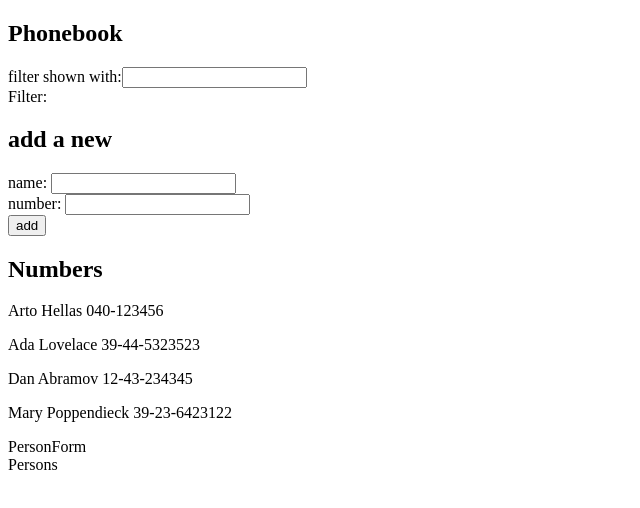
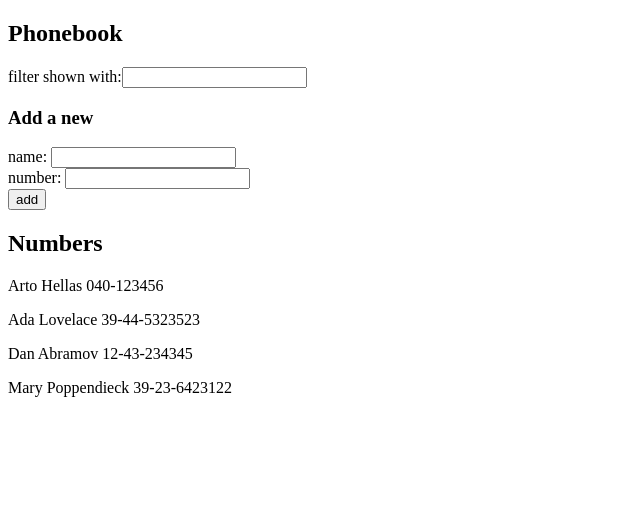
Before and after one commit to MacielDouglas/FullStackOpen, a React (Create React App) app in the folder part2/phonebook/: page / in a window 1280 px wide. Shown: the top 508 px of the page, without its empty margins (0-640 px from the left). Built offline with nearby package versions, Linux system fonts and the light colour scheme.

Commit message:
terminado exercicios 2.10, refatorado em componentes Filter, Persons e PersonsForm

```diff
--- a/part2/phonebook/src/App.js
+++ b/part2/phonebook/src/App.js
@@ -1,10 +1,9 @@
 import React, { useState } from 'react';
-// import Filter from './components/Filter';
+import Filter from './components/Filter';
 import PersonForm from './components/PersonForm';
 import Persons from './components/Persons';
 
 const App = () => {
-  // const [persons, setPersons] = useState([]);
   const [persons, setPersons] = useState([
     { name: 'Arto Hellas', number: '040-123456', id: 1 },
     { name: 'Ada Lovelace', number: '39-44-5323523', id: 2 },
@@ -44,29 +43,49 @@ const App = () => {
   };
 
   //Filtro de pessoas
-  const people = persons.map((person) => person.name.toLowerCase());
+  const people = persons.map(
+    (person) => `${person.name.toLowerCase()}` + ' ' + `${person.number}`
+  );
 
   const filterItems = (batata) => {
     const valor = people.filter((names) => names.indexOf(batata) > -1);
     if (valor.length !== 0) {
       return valor;
     }
-    return 'Nome não encontrado';
+    return false;
   };
-  console.log(filterItems(filterInput.toLowerCase()));
+
+  const mostrar = filterItems(filterInput.toLowerCase());
 
   const handleFilterChange = (event) => {
     setFilterInput(event.target.value);
+    // if (mostrar) {
+    //   console.log(mostrar);
+    // } else {
+    //   return false;
+    // }
   };
 
   return (
     <>
       <h2>Phonebook</h2>
-      <form>
+      <Filter
+        filterInput={filterInput}
+        handleFilterChange={handleFilterChange}
+      />
+      <h3>Add a new</h3>
+      <PersonForm
+        addNewPerson={addNewPerson}
+        newName={newName}
+        handleNameChange={handleNameChange}
+        newNumber={newNumber}
+        handleNumberChange={handleNumberChange}
+      />
+
+      {/* <form>
         <div>
           filter shown with:
           <input value={filterInput} onChange={handleFilterChange} />
-          <div>Filter: {filterInput}</div>
         </div>
       </form>
       <h2>add a new</h2>
@@ -80,17 +99,22 @@ const App = () => {
         <div>
           <button type="submit">add</button>
         </div>
-      </form>
+      </form> */}
 
       <h2>Numbers</h2>
-      {persons.map((person) => (
+      {/* {mostrar ? (
+        mostrar.map((person, i) => <p key={i}>{person}</p>)
+      ) : (
+        <p>Not found</p>
+      )} */}
+
+      {/* {persons.map((person) => (
         <p key={person.id}>
           {person.name} {person.number}
         </p>
-      ))}
-      {/* <Filter /> */}
-      <PersonForm />
-      <Persons />
+      ))} */}
+
+      <Persons mostrar={mostrar} />
     </>
   );
 };
--- a/part2/phonebook/src/components/Filter.js
+++ b/part2/phonebook/src/components/Filter.js
@@ -1,7 +1,16 @@
 import React from 'react';
 
-const Filter = () => {
-  return <div>Filter</div>;
+const Filter = ({ filterInput, handleFilterChange }) => {
+  return (
+    <div>
+      <form>
+        <div>
+          filter shown with:
+          <input value={filterInput} onChange={handleFilterChange} />
+        </div>
+      </form>
+    </div>
+  );
 };
 
 export default Filter;
--- a/part2/phonebook/src/components/PersonForm.js
+++ b/part2/phonebook/src/components/PersonForm.js
@@ -1,7 +1,28 @@
 import React from 'react';
 
-const PersonForm = () => {
-  return <div>PersonForm</div>;
+const PersonForm = ({
+  addNewPerson,
+  newName,
+  handleNameChange,
+  newNumber,
+  handleNumberChange,
+}) => {
+  return (
+    <div>
+      {' '}
+      <form onSubmit={addNewPerson}>
+        <div>
+          name: <input value={newName} onChange={handleNameChange} />
+        </div>
+        <div>
+          number: <input value={newNumber} onChange={handleNumberChange} />
+        </div>
+        <div>
+          <button type="submit">add</button>
+        </div>
+      </form>
+    </div>
+  );
 };
 
 export default PersonForm;
--- a/part2/phonebook/src/components/Persons.js
+++ b/part2/phonebook/src/components/Persons.js
@@ -1,7 +1,21 @@
 import React from 'react';
 
-const Persons = () => {
-  return <div>Persons</div>;
+const Persons = ({ mostrar }) => {
+  return (
+    <div>
+      {mostrar ? (
+        mostrar.map((person, i) => (
+          <p key={i}>
+            {person.replace(/(^\w{1})|(\s+\w{1})/g, (letra) =>
+              letra.toUpperCase()
+            )}
+          </p>
+        ))
+      ) : (
+        <h4>Not found</h4>
+      )}
+    </div>
+  );
 };
 
 export default Persons;
```
